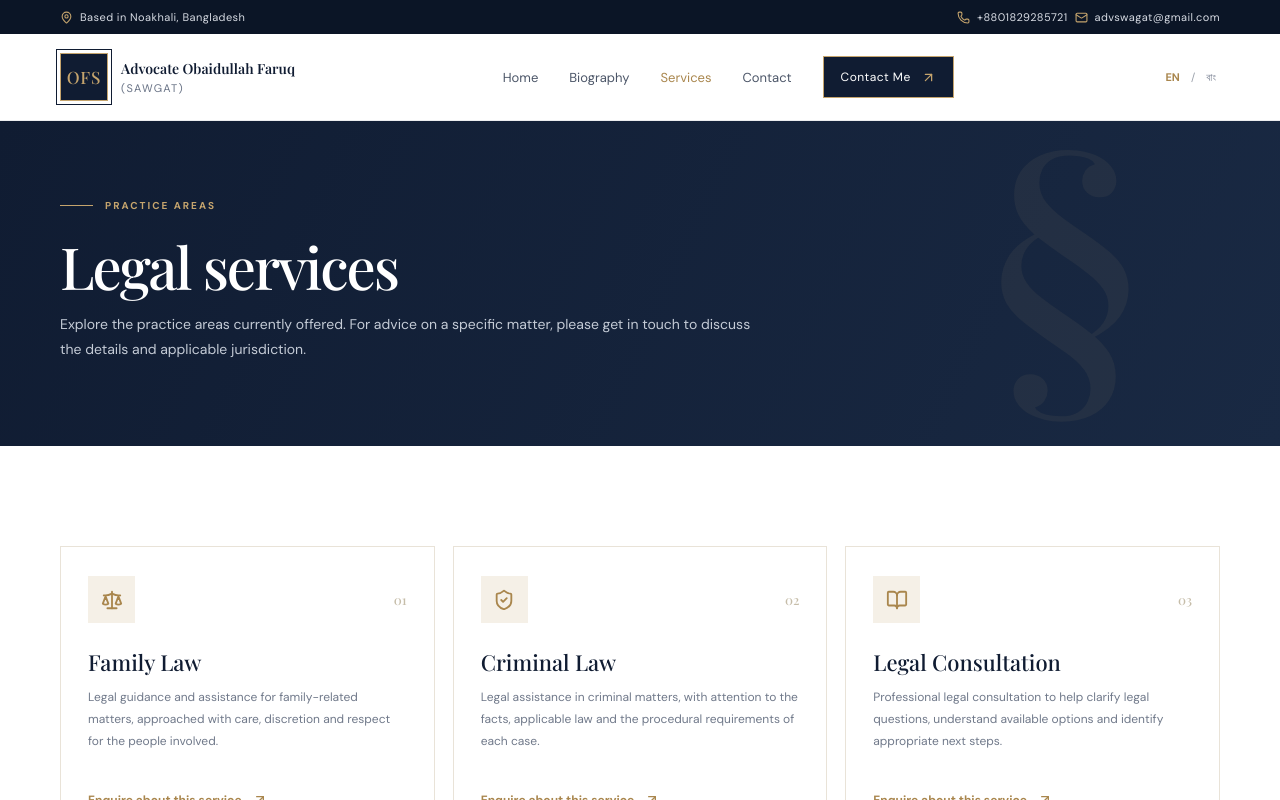
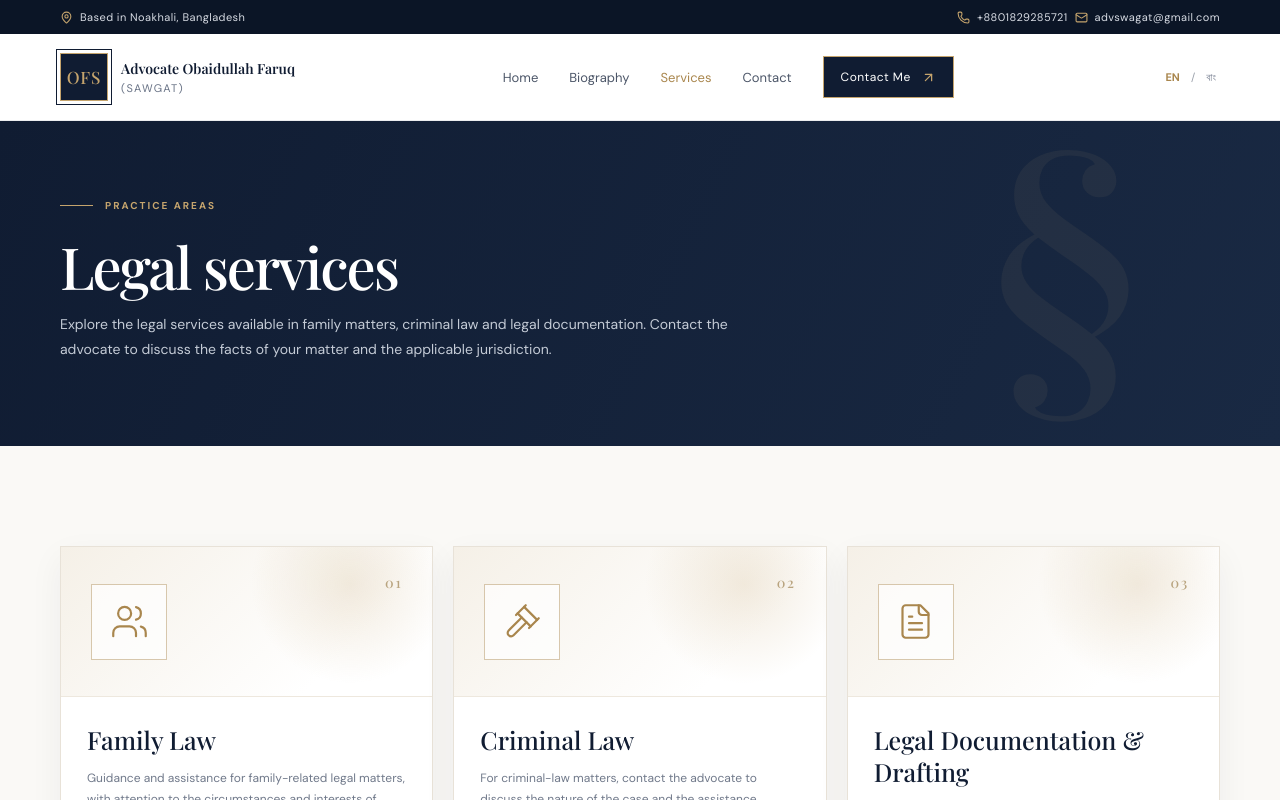
Before and after one commit to mtrubiyat00-cmd/Faruq-8-11-2026, a React (Vite) app: page / in a window 1280 px wide. Both pictures are taken after a click on the button "Explore Practice Areas". Shown: the top 800 px of the page. Built offline with nearby package versions, Linux system fonts and the light colour scheme.

Commit message:
Add files via upload

```diff
--- a/src/App.jsx
+++ b/src/App.jsx
@@ -2,7 +2,7 @@ import React, { useEffect, useState } from 'react';
 import {
   ArrowRight, ArrowUpRight, Scale, Menu, X, Phone, Mail, MapPin,
   MessageCircle, GraduationCap, Landmark, ShieldCheck, BookOpen,
-  Clock3, Globe2, ChevronRight, Send, CheckCircle2
+  Clock3, Globe2, ChevronRight, Send, CheckCircle2, Users, Gavel, FileText
 } from 'lucide-react';
 
 const EMAIL = 'advswagat@gmail.com';
@@ -38,7 +38,15 @@ const copy = {
     associationSub: 'Professional association',
     servicesEyebrow: 'PRACTICE AREAS',
     servicesTitle: 'Legal services',
-    servicesIntro: 'Explore the practice areas currently offered. For advice on a specific matter, please get in touch to discuss the details and applicable jurisdiction.',
+    servicesIntro: 'Explore the legal services available in family matters, criminal law and legal documentation. Contact the advocate to discuss the facts of your matter and the applicable jurisdiction.',
+    familyServices: ['Child Custody & Guardianship', 'Restitution of Conjugal Rights', 'Family Dispute Resolution'],
+    criminalServicesNote: 'For criminal-law matters, contact the advocate to discuss the nature of the case and the assistance required.',
+    documentation: 'Legal Documentation & Drafting',
+    documentationServices: ['Legal Notice', 'Divorce Notice & Related Documents', 'Plaint & Written Statement', 'Bail Petition & Appeal Petition', 'Affidavit', 'Agreement & Deed Drafting', 'Power of Attorney', 'Compromise Petition & Settlement Deed'],
+    familyServicesDesc: 'Guidance and assistance for family-related legal matters, with attention to the circumstances and interests of those involved.',
+    documentationDesc: 'Preparation and drafting of legal notices, pleadings, petitions, affidavits, agreements and related legal instruments.',
+    criminalServicesTitle: 'Criminal Law',
+    serviceEnquire: 'Enquire about this service',
     family: 'Family Law',
     familyDesc: 'Legal guidance and assistance for family-related matters, approached with care, discretion and respect for the people involved.',
     criminal: 'Criminal Law',
@@ -122,7 +130,15 @@ const copy = {
     associationSub: 'পেশাগত সম্পৃক্ততা',
     servicesEyebrow: 'আইন পেশার ক্ষেত্র',
     servicesTitle: 'আইনি সেবাসমূহ',
-    servicesIntro: 'বর্তমানে প্রদত্ত আইনি সেবার ক্ষেত্রগুলো দেখুন। নির্দিষ্ট বিষয়ে পরামর্শের জন্য বিস্তারিত জানিয়ে যোগাযোগ করুন।',
+    servicesIntro: 'পারিবারিক বিষয়, ফৌজদারি আইন এবং আইনি নথি প্রস্তুত ও খসড়া প্রণয়ন-সংক্রান্ত সেবাগুলো সম্পর্কে জানুন। আপনার বিষয়ের বিবরণ ও প্রযোজ্য এখতিয়ার নিয়ে আলোচনা করতে যোগাযোগ করুন।',
+    familyServices: ['সন্তানের হেফাজত ও অভিভাবকত্ব', 'দাম্পত্য অধিকার পুনরুদ্ধার', 'পারিবারিক বিরোধ নিষ্পত্তি'],
+    criminalServicesNote: 'ফৌজদারি আইনের কোনো বিষয়ে মামলার ধরন ও প্রয়োজনীয় সহায়তা নিয়ে আলোচনা করতে সরাসরি যোগাযোগ করুন।',
+    documentation: 'আইনি নথি প্রস্তুত ও খসড়া প্রণয়ন',
+    documentationServices: ['আইনি নোটিশ', 'বিবাহবিচ্ছেদের নোটিশ ও সংশ্লিষ্ট নথিপত্র', 'আরজি ও লিখিত জবাব', 'জামিন আবেদন ও আপিল আবেদন', 'হলফনামা', 'চুক্তিপত্র ও দলিল খসড়া', 'পাওয়ার অব অ্যাটর্নি', 'আপস আবেদন ও মীমাংসা দলিল'],
+    familyServicesDesc: 'সংশ্লিষ্ট ব্যক্তিদের পরিস্থিতি ও স্বার্থ বিবেচনায় পারিবারিক আইন-সংক্রান্ত বিষয়ে দিকনির্দেশনা ও সহায়তা।',
+    documentationDesc: 'আইনি নোটিশ, আরজি, আবেদন, হলফনামা, চুক্তিপত্র এবং সংশ্লিষ্ট আইনি দলিল প্রস্তুত ও খসড়া প্রণয়ন।',
+    criminalServicesTitle: 'ফৌজদারি আইন',
+    serviceEnquire: 'এই সেবা সম্পর্কে জানতে যোগাযোগ করুন',
     family: 'পারিবারিক আইন',
     familyDesc: 'পারিবারিক বিষয়ের আইনি দিকনির্দেশনা ও সহায়তা—যত্ন, গোপনীয়তা এবং সংশ্লিষ্ট ব্যক্তিদের প্রতি সম্মান বজায় রেখে।',
     criminal: 'ফৌজদারি আইন',
@@ -351,7 +367,69 @@ function Biography({t, go}) {
 }
 
 function Services({t, go}) {
-  return <><PageHero eyebrow={t.servicesEyebrow} title={t.servicesTitle} intro={t.servicesIntro}/><section className="section"><div className="container"><ServiceCards t={t} go={go}/><div className="jurisdiction-note"><Globe2/><p>{t.globalNote}</p></div></div></section></>;
+  const groups = [
+    {
+      id: 'family',
+      icon: <Users />,
+      title: t.family,
+      description: t.familyServicesDesc,
+      items: t.familyServices
+    },
+    {
+      id: 'criminal',
+      icon: <Gavel />,
+      title: t.criminalServicesTitle,
+      description: t.criminalServicesNote,
+      items: []
+    },
+    {
+      id: 'documentation',
+      icon: <FileText />,
+      title: t.documentation,
+      description: t.documentationDesc,
+      items: t.documentationServices
+    }
+  ];
+
+  return (
+    <>
+      <PageHero eyebrow={t.servicesEyebrow} title={t.servicesTitle} intro={t.servicesIntro} />
+      <section className="section detailed-services-section">
+        <div className="container">
+          <div className="detailed-service-grid">
+            {groups.map((group, index) => (
+              <article className={`detailed-service-card detailed-service-${group.id}`} key={group.id}>
+                <div className="detailed-service-art" aria-hidden="true">
+                  <span className="detailed-service-art-icon">{group.icon}</span>
+                  <span className="detailed-service-art-number">0{index + 1}</span>
+                </div>
+                <div className="detailed-service-content">
+                  <h2>{group.title}</h2>
+                  <p>{group.description}</p>
+                  {group.items.length > 0 ? (
+                    <ul className="detailed-service-list">
+                      {group.items.map((item) => (
+                        <li key={item}><CheckCircle2 aria-hidden="true" /> <span>{item}</span></li>
+                      ))}
+                    </ul>
+                  ) : (
+                    <div className="criminal-contact-note">
+                      <ShieldCheck aria-hidden="true" />
+                      <span>{t.criminalServicesNote}</span>
+                    </div>
+                  )}
+                  <button className="button button-dark detailed-service-button" onClick={() => go('contact')}>
+                    {t.serviceEnquire}<ArrowUpRight size={16}/>
+                  </button>
+                </div>
+              </article>
+            ))}
+          </div>
+          <div className="jurisdiction-note"><Globe2/><p>{t.globalNote}</p></div>
+        </div>
+      </section>
+    </>
+  );
 }
 
 function Contact({t, lang}) {
--- a/src/styles.css
+++ b/src/styles.css
@@ -105,3 +105,144 @@
   .hero-photo-orbit { width: 340px; height: 380px; }
   .bio-aside { width: min(100%, 420px); margin: 0 auto; }
 }
+
+
+/* DETAILED SERVICES PAGE */
+.detailed-services-section {
+  background: #faf9f6;
+}
+.detailed-service-grid {
+  display: grid;
+  grid-template-columns: repeat(3, minmax(0, 1fr));
+  gap: 20px;
+  align-items: stretch;
+}
+.detailed-service-card {
+  min-width: 0;
+  display: flex;
+  flex-direction: column;
+  overflow: hidden;
+  background: #fff;
+  border: 1px solid #e8e2d8;
+  box-shadow: 0 12px 32px rgba(16,28,50,.055);
+}
+.detailed-service-art {
+  min-height: 150px;
+  display: flex;
+  align-items: center;
+  justify-content: space-between;
+  padding: 26px 30px;
+  color: var(--gold2);
+  background:
+    radial-gradient(circle at 78% 25%, rgba(197,164,109,.22), transparent 32%),
+    linear-gradient(135deg, #f5f0e7, #fff 75%);
+  border-bottom: 1px solid #eee8de;
+}
+.detailed-service-art-icon {
+  width: 76px;
+  height: 76px;
+  display: grid;
+  place-items: center;
+  border: 1px solid rgba(169,134,77,.45);
+  background: rgba(255,255,255,.72);
+}
+.detailed-service-art-icon svg {
+  width: 39px;
+  height: 39px;
+  stroke-width: 1.35;
+}
+.detailed-service-art-number {
+  align-self: flex-start;
+  font-family: 'Playfair Display', serif;
+  font-size: 14px;
+  letter-spacing: .12em;
+  color: #b9a47f;
+}
+.detailed-service-content {
+  flex: 1;
+  display: flex;
+  flex-direction: column;
+  padding: 27px 26px 25px;
+}
+.detailed-service-content h2 {
+  margin: 0 0 12px;
+  color: var(--navy);
+  font-family: 'Playfair Display', serif;
+  font-size: 25px;
+  font-weight: 500;
+  line-height: 1.25;
+}
+.detailed-service-content > p {
+  margin: 0 0 22px;
+  color: #70798a;
+  font-size: 12px;
+  line-height: 1.8;
+}
+.detailed-service-list {
+  display: grid;
+  gap: 13px;
+  list-style: none;
+  margin: 0 0 28px;
+  padding: 0;
+}
+.detailed-service-list li {
+  display: grid;
+  grid-template-columns: 18px minmax(0,1fr);
+  gap: 9px;
+  align-items: start;
+  color: #344054;
+  font-size: 12px;
+  line-height: 1.6;
+}
+.detailed-service-list svg {
+  width: 16px;
+  height: 16px;
+  margin-top: 1px;
+  color: var(--gold2);
+}
+.criminal-contact-note {
+  display: flex;
+  align-items: flex-start;
+  gap: 10px;
+  margin: 0 0 28px;
+  padding: 15px;
+  background: #f7f4ed;
+  color: #596477;
+  font-size: 12px;
+  line-height: 1.75;
+}
+.criminal-contact-note svg {
+  flex: none;
+  width: 18px;
+  color: var(--gold2);
+}
+.detailed-service-button {
+  width: 100%;
+  margin-top: auto;
+}
+.bengali .detailed-service-content h2 {
+  font-family: 'Noto Serif Bengali', serif;
+  line-height: 1.55;
+}
+.bengali .detailed-service-content > p,
+.bengali .detailed-service-list li,
+.bengali .criminal-contact-note {
+  line-height: 2;
+}
+@media(max-width: 950px) {
+  .detailed-service-grid {
+    grid-template-columns: repeat(2, minmax(0, 1fr));
+  }
+}
+@media(max-width: 700px) {
+  .detailed-service-grid {
+    grid-template-columns: 1fr;
+    gap: 16px;
+  }
+  .detailed-service-art {
+    min-height: 120px;
+  }
+  .detailed-service-content {
+    padding: 23px 21px;
+  }
+}
```
